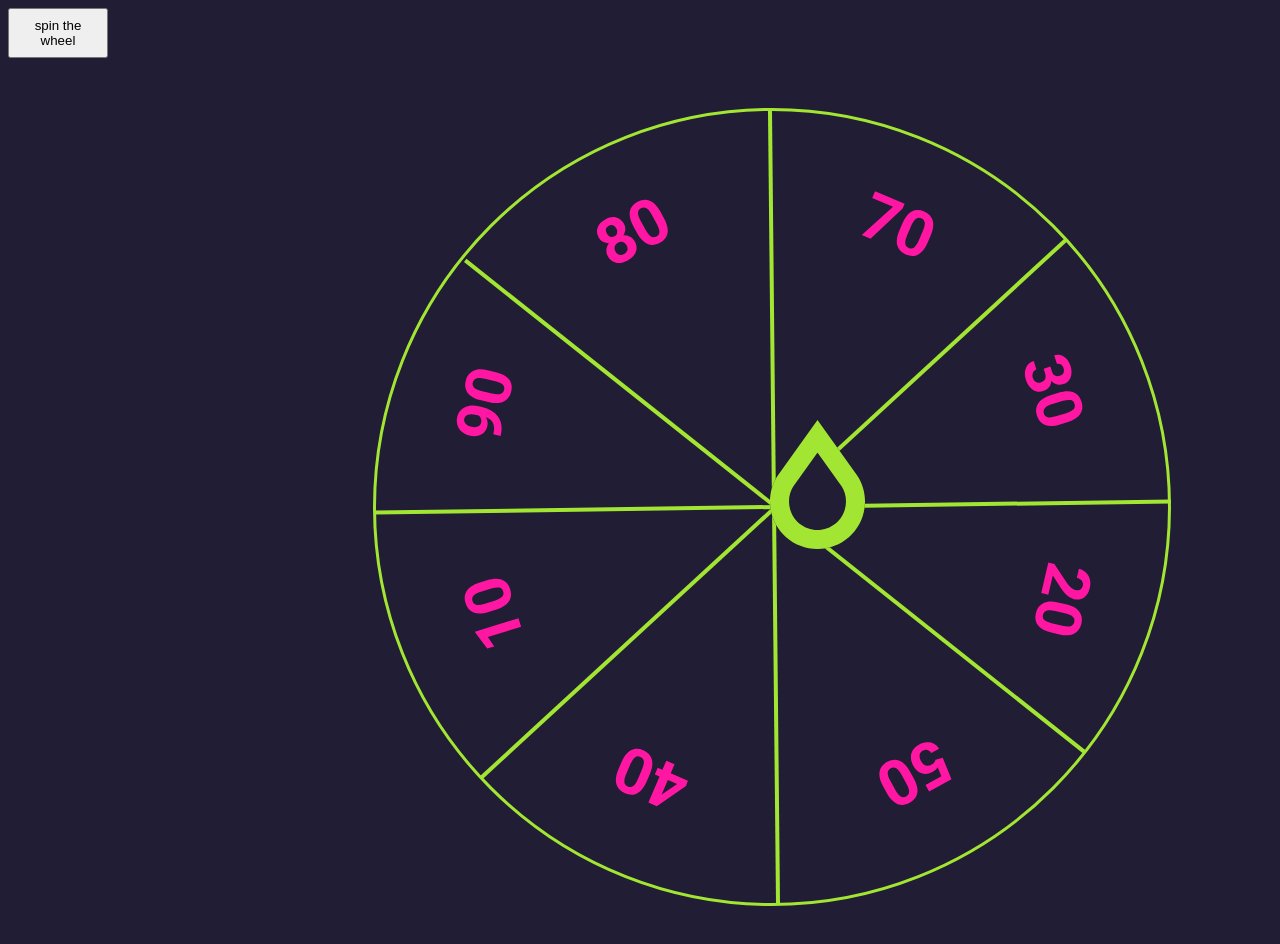
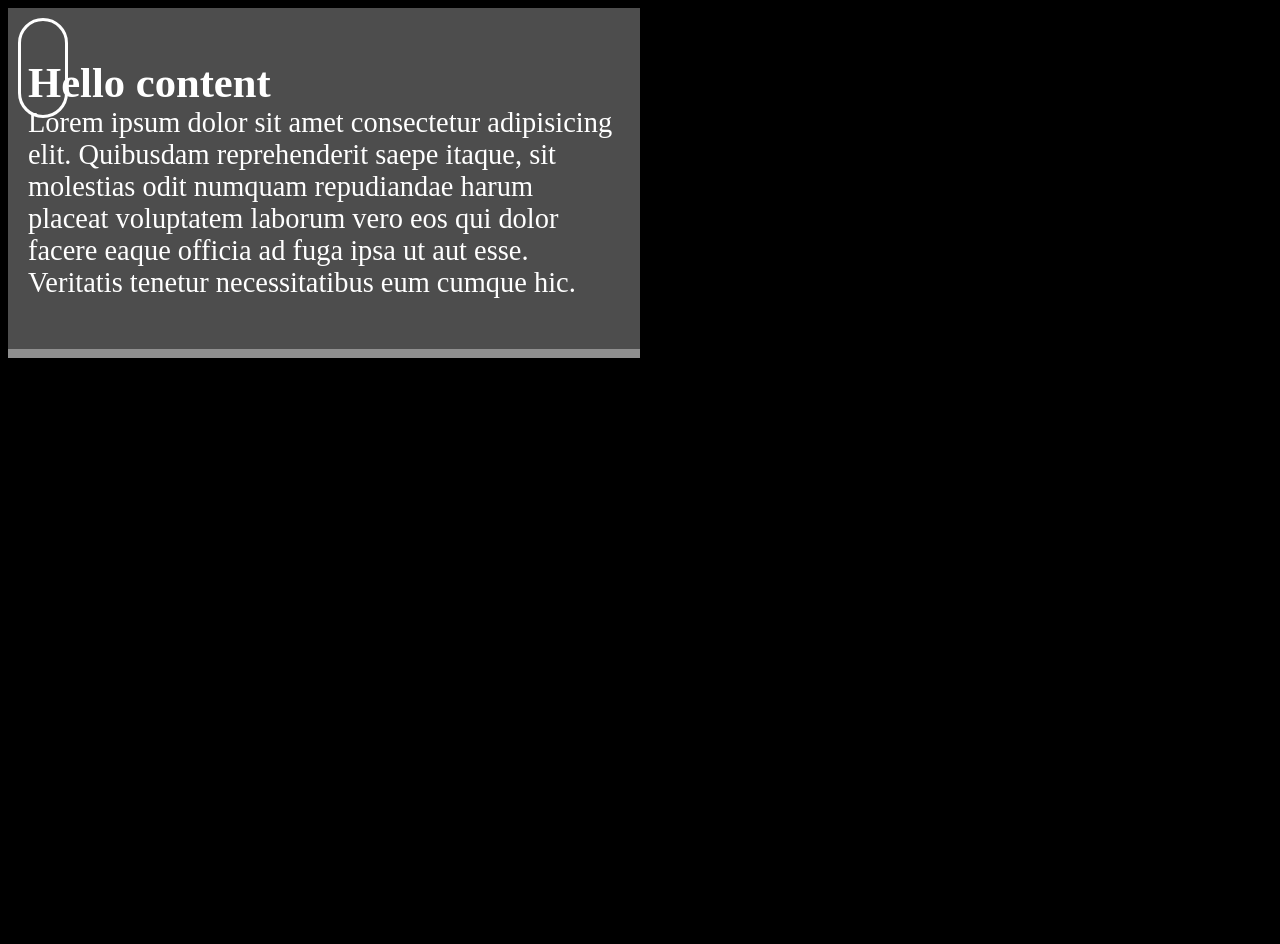
Before and after one commit to IlievaDayana/wheel, a website: page index.html in a window 1280 px wide. After the commit the page ends 800 px from the top, so only its background shows below. Drawn offline with nearby package versions, Linux system fonts and the light colour scheme.

Commit message:
experiment with css no js create scroll effect

```diff
--- a/index.html
+++ b/index.html
@@ -6,17 +6,27 @@
     <meta http-equiv="X-UA-Compatible" content="IE=edge">
     <meta name="viewport" content="width=device-width, initial-scale=1.0">
     <title>Document</title>
-    <script src="scripts.js" defer></script>
+    <script src="scripts2.js" defer></script>
     <script src="https://cdn.jsdelivr.net/npm/canvas-confetti@1.4.0/dist/confetti.browser.min.js"></script>
-    <link rel="stylesheet" href="styles.css">
+    <link rel="stylesheet" href="index.css">
 </head>
 
 <body>
-    <button class="spin">spin the wheel</button>
     <div class="container">
-        <img class="pointer" src="tear.svg" alt="">
-        <img class="wheel" src="wheel.svg" alt="">
+        <div class="circle-scroll">
+        </div>
+        <section class="one">
+            <h1>Hello content</h1>
+            <p>Lorem ipsum dolor sit amet consectetur adipisicing elit. Quibusdam reprehenderit saepe itaque, sit molestias odit numquam repudiandae harum placeat voluptatem laborum vero eos qui dolor facere eaque officia ad fuga ipsa ut aut esse. Veritatis
+                tenetur necessitatibus eum cumque hic.</p>
+        </section>
+        <section class="two">
+            <h1>Hello hidden content</h1>
+            <p>Lorem ipsum dolor sit amet consectetur adipisicing elit. Quibusdam reprehenderit saepe itaque, sit molestias odit numquam repudiandae harum placeat voluptatem laborum vero eos qui dolor facere eaque officia ad fuga ipsa ut aut esse. Veritatis
+                tenetur necessitatibus eum cumque hic.</p>
+        </section>
     </div>
+
 </body>
 
 </html>
--- /dev/null
+++ b/styles2.scss
@@ -0,0 +1,130 @@
+*,
+*::before,
+*::after {
+    box-sizing: border-box;
+}
+
+p,
+h1 {
+    margin: 0;
+}
+
+body {
+    background: #000;
+    color: white;
+    font-style: 'Sans serif';
+    font-size: 16px;
+}
+
+.container {
+    position: relative;
+    height: 350px;
+    width: 50%;
+    overflow: hidden;
+}
+
+section {
+    font-size: 1.777rem;
+    margin: 0;
+    margin: auto;
+    padding: 50px 20px;
+}
+
+.container:hover {
+    section {
+        animation: showIn 1s ease-in-out;
+        transform: translateY(-400px);
+    }
+    .circle-scroll::before {
+        animation: showInBall 1s ease-in-out;
+        top: 51px;
+    }
+}
+
+.container {
+    section {
+        animation: showOut 1s ease-in-out;
+    }
+    .circle-scroll::before {
+        animation: showOutBall 1s ease-in-out;
+    }
+}
+
+section.one {
+    background: rgb(77, 77, 77);
+}
+
+section.two {
+    background: rgb(143, 143, 143);
+    transition: transform 1s ease-in-out;
+}
+
+@keyframes showIn {
+    0% {
+        transform: translateY(-0px);
+    }
+    100% {
+        transform: translateY(-400px);
+    }
+}
+
+@keyframes showOut {
+    0% {
+        transform: translateY(-400px);
+    }
+    100% {
+        transform: translateY(-0px);
+    }
+}
+
+@keyframes showInBall {
+    0% {
+        top: 2px;
+        opacity: 0;
+    }
+    33% {
+        opacity: 1;
+    }
+    100% {
+        top: 51px;
+        opacity: 0;
+    }
+}
+
+@keyframes showOutBall {
+    0% {
+        top: 51px;
+        opacity: 0;
+    }
+    33% {
+        opacity: 1;
+    }
+    100% {
+        top: 2px;
+        opacity: 0;
+    }
+}
+
+.circle-scroll {
+    width: 50px;
+    height: 100px;
+    border: 3px solid white;
+    border-radius: 25px;
+    position: absolute;
+    pointer-events: none;
+    z-index: 111;
+    left: 10px;
+    top: 10px;
+    &::before {
+        content: "";
+        z-index: 11111;
+        width: 40px;
+        height: 40px;
+        background-color: white;
+        border-radius: 50%;
+        position: absolute;
+        left: 2px;
+        top: 3px;
+        opacity: 0;
+    }
+}
```
Also changed, not shown: index.css (added), scripts2.js (added), 1 other file.
